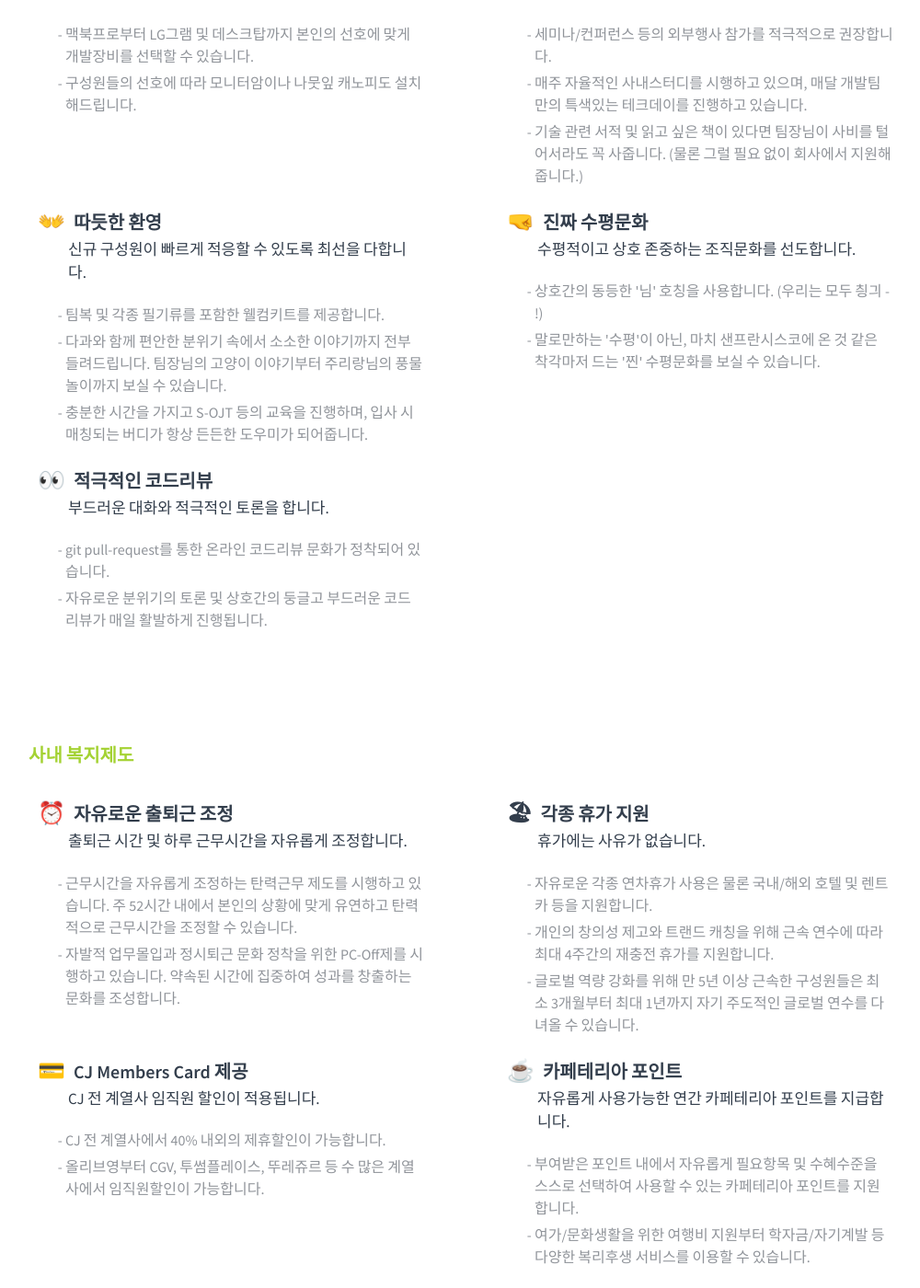
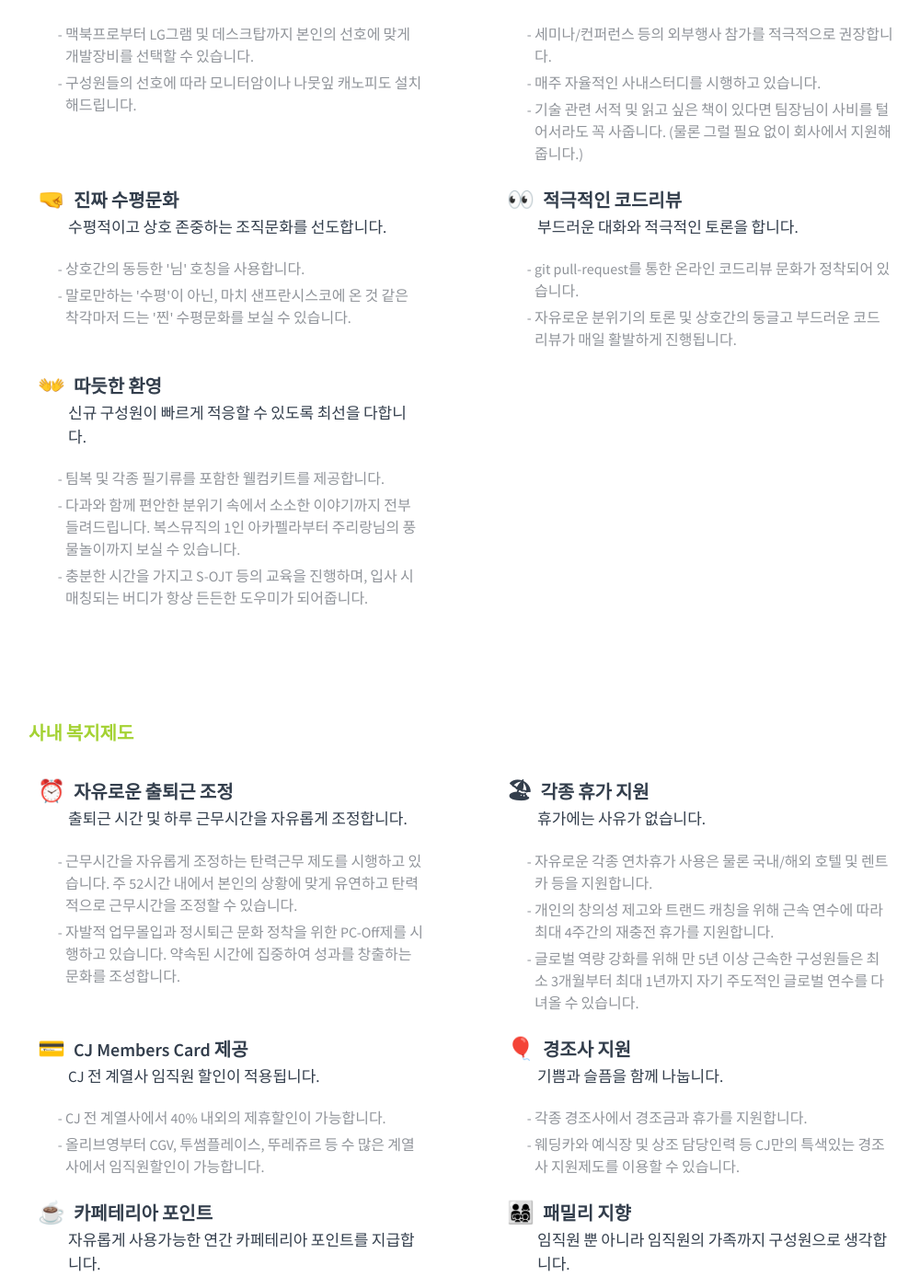
Before and after one commit to tedpark/oy-alldev.github.io, a Jekyll site: the page built from recruit/index.md, in a window 1280 px wide and 1400 px high, scrolled down 2498 px. Shown: the whole window at 92% size, without its empty margins (124-1124 px from the left). Built offline with Jekyll 4.4.1, drawn with Linux system fonts in a browser that asks for light colours; some of the changed text lies outside the part shown.

Commit message:
feature/채용정보 복지안내 내용 업데이트

```diff
--- a/_data/welfares.yml
+++ b/_data/welfares.yml
@@ -31,24 +31,15 @@
   emoji: 📚
   description:
     - 세미나/컨퍼런스 등의 외부행사 참가를 적극적으로 권장합니다.
-    - 매주 자율적인 사내스터디를 시행하고 있으며, 매달 개발팀만의 특색있는 테크데이를 진행하고 있습니다.
+    - 매주 자율적인 사내스터디를 시행하고 있습니다.
     - 기술 관련 서적 및 읽고 싶은 책이 있다면 팀장님이 사비를 털어서라도 꼭 사줍니다. (물론 그럴 필요 없이 회사에서 지원해줍니다.)
-
-- type: alldev
-  title: 따듯한 환영
-  subtitle: 신규 구성원이 빠르게 적응할 수 있도록 최선을 다합니다.
-  emoji: 👐
-  description:
-    - 팀복 및 각종 필기류를 포함한 웰컴키트를 제공합니다.
-    - 다과와 함께 편안한 분위기 속에서 소소한 이야기까지 전부 들려드립니다. 팀장님의 고양이 이야기부터 주리랑님의 풍물놀이까지 보실 수 있습니다.
-    - 충분한 시간을 가지고 S-OJT 등의 교육을 진행하며, 입사 시 매칭되는 버디가 항상 든든한 도우미가 되어줍니다.
 
 - type: alldev
   title: 진짜 수평문화
   subtitle: 수평적이고 상호 존중하는 조직문화를 선도합니다.
   emoji: 🤜
   description:
-    - 상호간의 동등한 '님' 호칭을 사용합니다. (우리는 모두 칑긔 - !)
+    - 상호간의 동등한 '님' 호칭을 사용합니다.
     - 말로만하는 '수평'이 아닌, 마치 샌프란시스코에 온 것 같은 착각마저 드는 '찐' 수평문화를 보실 수 있습니다.
 
 - type: alldev
@@ -58,6 +49,15 @@
   description:
     - git pull-request를 통한 온라인 코드리뷰 문화가 정착되어 있습니다.
     - 자유로운 분위기의 토론 및 상호간의 둥글고 부드러운 코드리뷰가 매일 활발하게 진행됩니다.
+
+- type: alldev
+  title: 따듯한 환영
+  subtitle: 신규 구성원이 빠르게 적응할 수 있도록 최선을 다합니다.
+  emoji: 👐
+  description:
+    - 팀복 및 각종 필기류를 포함한 웰컴키트를 제공합니다.
+    - 다과와 함께 편안한 분위기 속에서 소소한 이야기까지 전부 들려드립니다. 복스뮤직의 1인 아카펠라부터 주리랑님의 풍물놀이까지 보실 수 있습니다.
+    - 충분한 시간을 가지고 S-OJT 등의 교육을 진행하며, 입사 시 매칭되는 버디가 항상 든든한 도우미가 되어줍니다.
 
 - type: oy
   title: 자유로운 출퇴근 조정
@@ -85,19 +85,20 @@
     - 올리브영부터 CGV, 투썸플레이스, 뚜레쥬르 등 수 많은 계열사에서 임직원할인이 가능합니다.
 
 - type: oy
+  title: 경조사 지원
+  subtitle: 기쁨과 슬픔을 함께 나눕니다.
+  emoji: 🎈
+  description:
+    - 각종 경조사에서 경조금과 휴가를 지원합니다.
+    - 웨딩카와 예식장 및 상조 담당인력 등 CJ만의 특색있는 경조사 지원제도를 이용할 수 있습니다.
+
+- type: oy
   title: 카페테리아 포인트
   subtitle: 자유롭게 사용가능한 연간 카페테리아 포인트를 지급합니다.
   emoji: ☕️
   description:
-    - 부여받은 포인트 내에서 자유롭게 필요항목 및 수혜수준을 스스로 선택하여 사용할 수 있는 카페테리아 포인트를 지원합니다.
+    - 부여받은 포인트 내에서 자유롭게 필요항목 및 수혜수준을 스스로 선택하여 사용할 수 있습니다.
     - 여가/문화생활을 위한 여행비 지원부터 학자금/자기계발 등 다양한 복리후생 서비스를 이용할 수 있습니다.
-
-- type: oy
-  title: 경조사 지원
-  subtitle: 기쁨과 슬픔을 함께 나눕니다.
-  emoji: 🎈
-  description:
-    - 각종 경조사에서 경조금과 휴가 지원은 물론 웨딩카/예식장 및 상조 담당인력까지 폭 넓게 지원합니다.
 
 - type: oy
   title: 패밀리 지향
```
